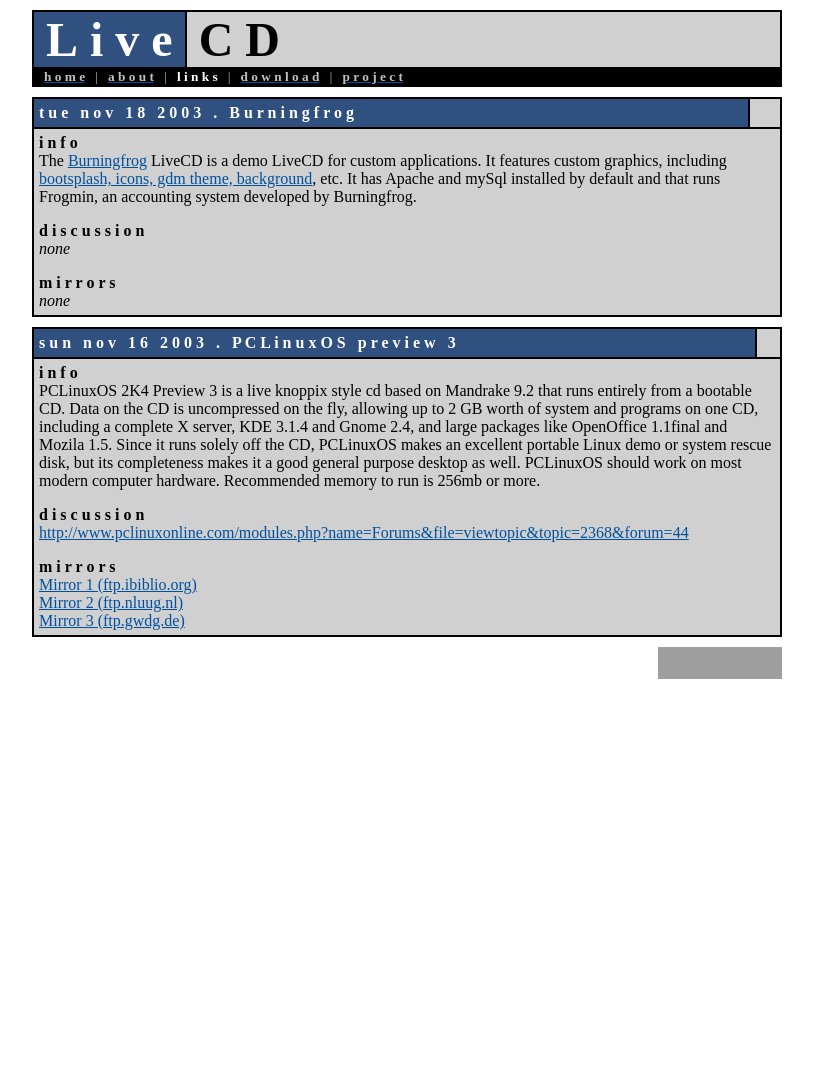
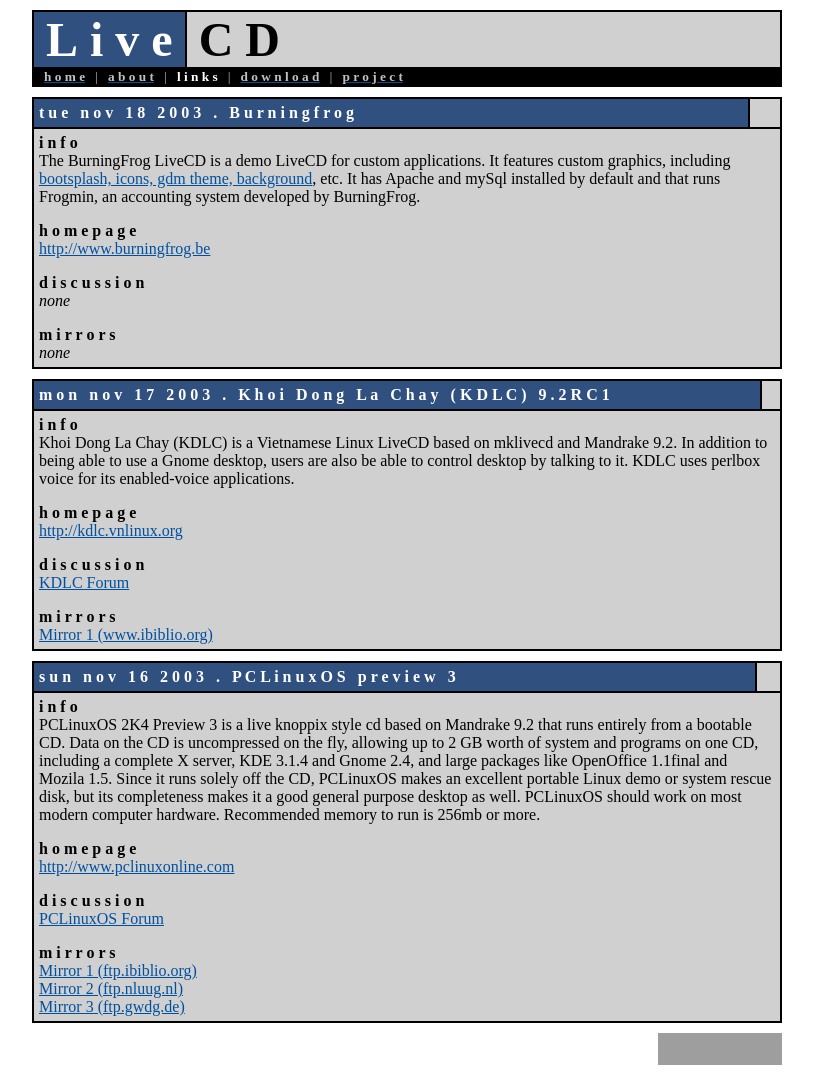
Before and after one commit to BackupTheBerlios/livecd, a PHP site: page /links.php in a window 1280 px wide. Shown: the whole page, without its empty margins (233-1046 px from the left). Before the commit the page ends 679 px from the top, so only its background shows below. Run offline with PHP 8.4, Linux system fonts and the light colour scheme; grey boxes are pictures that could not be loaded.

Commit message:
Added KDLC link

```diff
--- a/livecd-www/links.php
+++ b/livecd-www/links.php
@@ -48,12 +48,40 @@
 					</td></tr>
 					<tr><td colspan=2 bgcolor=#d0d0d0>
 						<b>i n f o</b><br>
-						The <a href="http://www.burningfrog.be">Burningfrog</a> LiveCD is a demo LiveCD for custom applications. It features custom graphics, including <a href="http://burningfrog.mine.nu:8000/">bootsplash, icons, gdm theme, background</a>, etc. It has Apache and mySql installed by default and that runs Frogmin, an accounting system developed by Burningfrog.<p>
+						The BurningFrog LiveCD is a demo LiveCD for custom applications. It features custom graphics, including <a href="http://burningfrog.mine.nu:8000/">bootsplash, icons, gdm theme, background</a>, etc. It has Apache and mySql installed by default and that runs Frogmin, an accounting system developed by BurningFrog.<p>
+						<b>h o m e p a g e</b><br>
+						<a href="http://www.burningfrog.be">http://www.burningfrog.be</a><p>
 						<b>d i s c u s s i o n</b><br>
 						<i>none</i><p>
 
 						<b>m i r r o r s</b><br>
 						<i>none</i>
+					</td></tr>
+				</table>
+			</td></tr>
+			<tr><td height="10"></td></tr>
+			<tr><td bgcolor="#000000">
+				<table width=100% border=0 cellspacing=2 cellpadding=5 cols=2>
+					<tr><td bgcolor=#305080 nowrap>
+						<b><font color=#ffffff>m o n &nbsp; n o v &nbsp; 1 7 &nbsp; 2 0 0 3 &nbsp; . &nbsp; K h o i &nbsp; D o n g &nbsp; L a &nbsp;
+C h a y &nbsp; ( K D L C ) &nbsp; 9 . 2 R C 1</font></b>
+					</td>
+					<td bgcolor=#d0d0d0 nowrap>
+						<b>&nbsp;</b>
+					</td></tr>
+					<tr><td colspan=2 bgcolor=#d0d0d0>
+						<b>i n f o</b><br>
+						Khoi Dong La Chay (KDLC) is a Vietnamese Linux LiveCD based on mklivecd and
+Mandrake 9.2. In addition to being able to use a Gnome desktop, users
+are also be able to control desktop by talking to it. KDLC uses perlbox
+voice for its enabled-voice applications.<p>
+						<b>h o m e p a g e</b><br>
+						<a href="http://kdlc.vnlinux.org">http://kdlc.vnlinux.org</a><p>
+						<b>d i s c u s s i o n</b><br>
+						<a href="http://kdlc.vnlinux.org/forum.cgi">KDLC Forum</a><p>
+
+						<b>m i r r o r s</b><br>
+						<a href="http://www.ibiblio.org/pub/linux/distributions/kdlc">Mirror 1 (www.ibiblio.org)</a>
 					</td></tr>
 				</table>
 			</td></tr>
@@ -69,8 +97,10 @@
 					<tr><td colspan=2 bgcolor=#d0d0d0>
 						<b>i n f o</b><br>
 						PCLinuxOS 2K4 Preview 3 is a live knoppix style cd based on Mandrake 9.2 that runs entirely from a bootable CD. Data on the CD is uncompressed on the fly, allowing up to 2 GB worth of system and programs on one CD, including a complete X server, KDE 3.1.4 and Gnome 2.4, and large packages like OpenOffice 1.1final and Mozila 1.5. Since it runs solely off the CD, PCLinuxOS makes an excellent portable Linux demo or system rescue disk, but its completeness makes it a good general purpose desktop as well. PCLinuxOS should work on most modern computer hardware. Recommended memory to run is 256mb or more.<p>
+						<b>h o m e p a g e</b><br>
+						<a href="http://www.pclinuxonline.com">http://www.pclinuxonline.com</a><p>
 						<b>d i s c u s s i o n</b><br>
-						<a href="http://www.pclinuxonline.com/modules.php?name=Forums&file=viewtopic&topic=2368&forum=44">http://www.pclinuxonline.com/modules.php?name=Forums&file=viewtopic&topic=2368&forum=44</a><p>
+						<a href="http://www.pclinuxonline.com/modules.php?mop=modload&name=Forums&file=viewforum&forum=53">PCLinuxOS Forum</a><p>
 						<b>m i r r o r s</b><br>
 						<a href="ftp://ftp.ibiblio.org/pub/Linux/distributions/contrib/texstar/pclinuxos/live-cd/english/preview-3">Mirror 1 (ftp.ibiblio.org)</a><br>
 <a href="ftp://ftp.nluug.nl/pub/metalab/distributions/contrib/texstar/pclinuxos/live-cd/english/preview-3/">Mirror 2 (ftp.nluug.nl)</a><br>
```
Also changed, not shown: livecd-www/index.php (+17 -0 lines).
